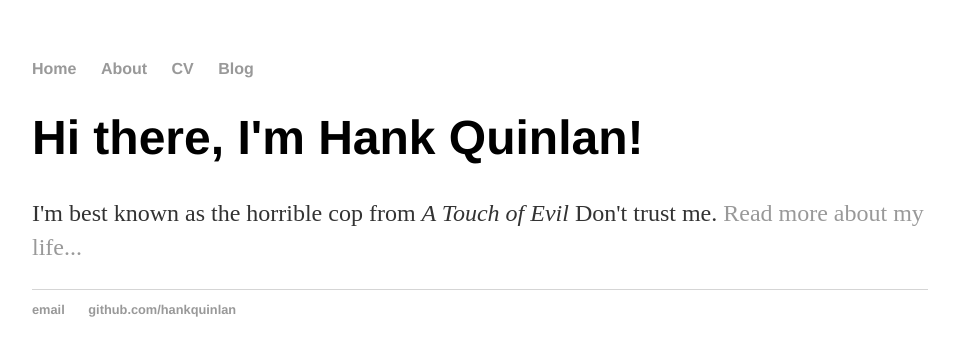
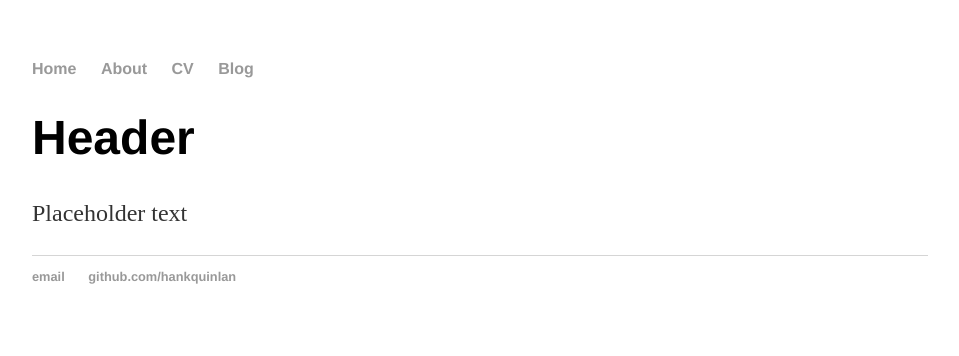
Before and after one commit to elizagrames/elizagrames.github.io, a Jekyll site: the page built from index.html, in a window 1280 px wide. Shown: the top 356 px of the page, without its empty margins (160-1119 px from the left). Built offline with Jekyll 4.4.1, drawn with Linux system fonts in a browser that asks for light colours.

Commit message:
Update index.html

```diff
--- a/index.html
+++ b/index.html
@@ -3,6 +3,6 @@ layout: default
 title: Eliza Grames, Ecology Graduate Student
 ---
 <div class="blurb">
-	<h1>Hi there, I'm Hank Quinlan!</h1>
-	<p>I'm best known as the horrible cop from <em>A Touch of Evil</em> Don't trust me. <a href="/about">Read more about my life...</a></p>
-</div><!-- /.blurb -->
+	<h1> Header</h1>
+	<p>Placeholder text</p>
+</div>
```
